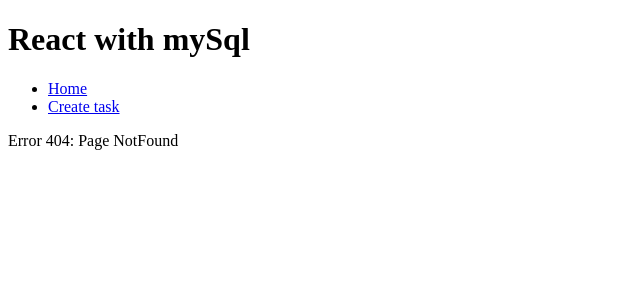
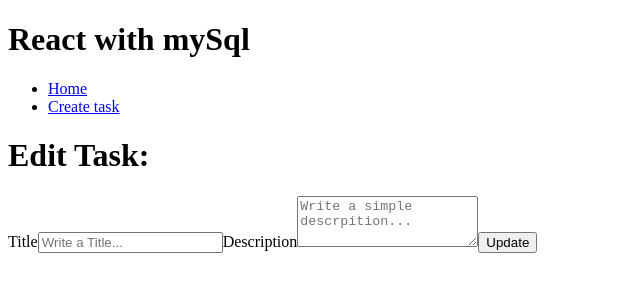
Before and after one commit to HernanBts/MERN-stack, a React (Vite) app in the folder client/: page /edit/1 in a window 1280 px wide. Before the commit this address had no page. Shown: the top 300 px of the page, without its empty margins (0-640 px from the left). Built offline with nearby package versions, Linux system fonts and the light colour scheme; no server answers.

Commit message:
update tasks method

```diff
--- a/client/src/App.jsx
+++ b/client/src/App.jsx
@@ -12,6 +12,7 @@ function App() {
       <Routes>
         <Route path="/" element={<TasksPage />} />
         <Route path="/create" element={<TaskForm />} />
+        <Route path="/edit/:id" element={<TaskForm />} />
         <Route path="*" element={<NotFoundPage />} />
       </Routes>
     </TaskContextProvider>
--- a/client/src/api/tasks.api.js
+++ b/client/src/api/tasks.api.js
@@ -3,8 +3,14 @@ import axios from 'axios'
 export const getTasksRequest = async () =>
     axios.get('http://localhost:3000/api/tasks')
 
+export const getTaskRequest = async (taskId) =>
+    axios.get(`http://localhost:3000/api/task/${taskId}`)
+
 export const createTaskRequest = async (task) =>
     axios.post('http://localhost:3000/api/task', task)
 
+export const updateTaskRequest = async (taskId, values) =>
+    axios.put(`http://localhost:3000/api/task/${taskId}`, values)
+
 export const deleteTaskRequest = async (taskId) =>
     axios.delete(`http://localhost:3000/api/task/${taskId}`)
--- a/client/src/components/TaskCard.jsx
+++ b/client/src/components/TaskCard.jsx
@@ -1,8 +1,9 @@
+import { useNavigate } from 'react-router-dom';
 import { useTasks } from '../context/TaskProvider'
 
 function TaskCard( {task} ) {
     const {deleteTask} = useTasks();
-
+    const navigate = useNavigate();
 
     return (
       <div>
@@ -11,7 +12,7 @@ function TaskCard( {task} ) {
         <span>{task.done ? "✔️" : "❌"}</span>
         <span>{task.createdAt}</span>
         <button onClick={() => deleteTask(task.id)}>delete</button>
-        <button>edit</button>
+        <button onClick={() => navigate(`/edit/${task.id}`)}>edit</button>
       </div>
     )
 }
--- a/client/src/context/TaskProvider.jsx
+++ b/client/src/context/TaskProvider.jsx
@@ -1,5 +1,5 @@
 import { createContext, useContext, useState } from "react";
-import { getTasksRequest, deleteTaskRequest, createTaskRequest } from "../api/tasks.api";
+import { getTasksRequest, getTaskRequest, deleteTaskRequest, createTaskRequest, updateTaskRequest } from "../api/tasks.api";
 import { TaskContext } from './TaskContext'
 
 export const useTasks = () => {
@@ -37,8 +37,26 @@ export const TaskContextProvider = ({ children }) => {
     }
   };
 
+  const getTask = async (taskId) => {
+    try {
+      const response = await getTaskRequest(taskId);
+      return response.data;
+    } catch (error) {
+      console.log(error);
+    }
+  };
+
+  const updateTask = async (taskId, values) => {
+    try {
+      const response = await updateTaskRequest(taskId, values);
+      return response.data;
+    } catch (error) {
+      console.log(error);
+    }
+  };
+
   return (
-    <TaskContext.Provider value={{ tasks, loadTasks, deleteTask, createTask }}>
+    <TaskContext.Provider value={{ tasks, loadTasks, deleteTask, createTask, getTask, updateTask }}>
       {children}
     </TaskContext.Provider>
   );
--- a/client/src/pages/TaskForm.jsx
+++ b/client/src/pages/TaskForm.jsx
@@ -1,24 +1,53 @@
-import {Formik} from 'formik'
-import { useTasks } from '../context/TaskProvider';
+import { Form, Formik } from "formik";
+import { useEffect, useState } from "react";
+import { useParams, useNavigate } from "react-router-dom";
+import { useTasks } from "../context/TaskProvider";
 
 function TasksForm() {
-  const {createTask} = useTasks();
+  const { createTask, getTask, updateTask } = useTasks();
+  const [task, setTask] = useState({
+    title: "",
+    description: "",
+  });
+  const params = useParams();
+  const navigate = useNavigate();
+
+  useEffect(() => {
+    const loadTask = async () => {
+      if (params.id) {
+        const data = await getTask(params.id);
+        console.log(data)
+        setTask({
+          title: data.title,
+          description: data.description,
+        });
+      }
+    };
+    loadTask();
+  }, []);
 
   return (
     <div>
+      <h1> { params.id ? "Edit Task:" : "Create Task:" } </h1>
       <Formik
-          initialValues={{
+        initialValues={task}
+        enableReinitialize={true}
+        onSubmit={async (values) => {
+          console.log(values);
+          if (params.id) {
+            await updateTask(params.id, values);
+          } else {
+            await createTask(values);
+          }
+          navigate("/");
+          setTask({
             title: "",
             description: "",
-          }}
-          onSubmit={async (values, actions) => {
-            console.log(values);
-            createTask(values);
-            actions.resetForm();
+          });
         }}
       >
-          {({ handleChange, handleSubmit, values, isSubmitting }) => (
-            <form onSubmit={handleSubmit}>
+        {({ handleChange, handleSubmit, values, isSubmitting })=> (
+          <Form onSubmit={handleSubmit}>
             <label>Title</label>
             <input
               type="text"
@@ -36,13 +65,13 @@ function TasksForm() {
               value={values.description}
             />
             <button type="submit" disabled={isSubmitting}>
-                {isSubmitting ? "Saving..." : "Save"}
+              { params.id ? "Update" : isSubmitting ? "Saving..." : "Save" }
             </button>
-            </form>
+          </Form>
         )}
       </Formik>
     </div>
   );
 }
 
-export default TasksForm
+export default TasksForm;
```
Lines whose indentation alone changed are shown as unchanged.
